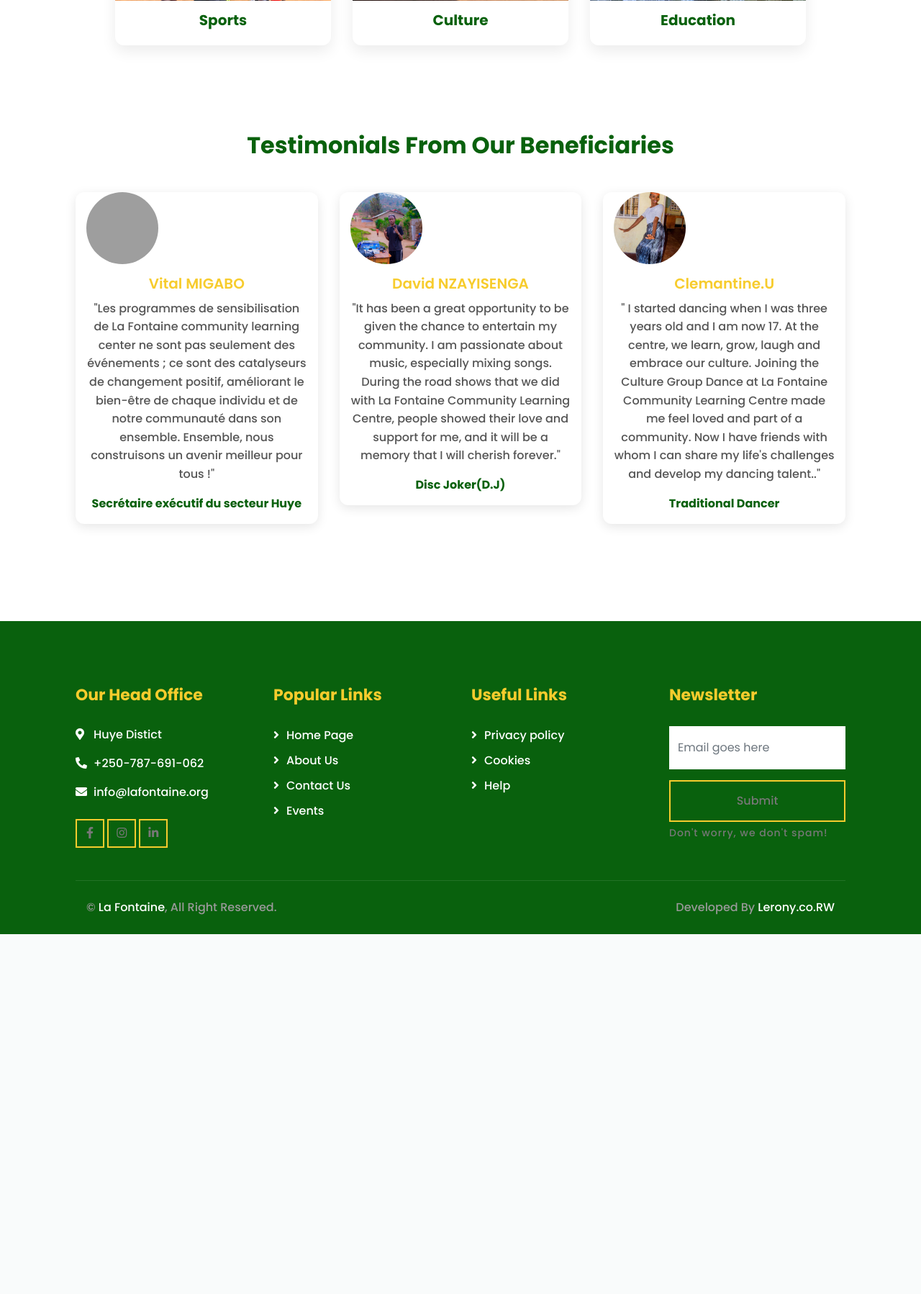
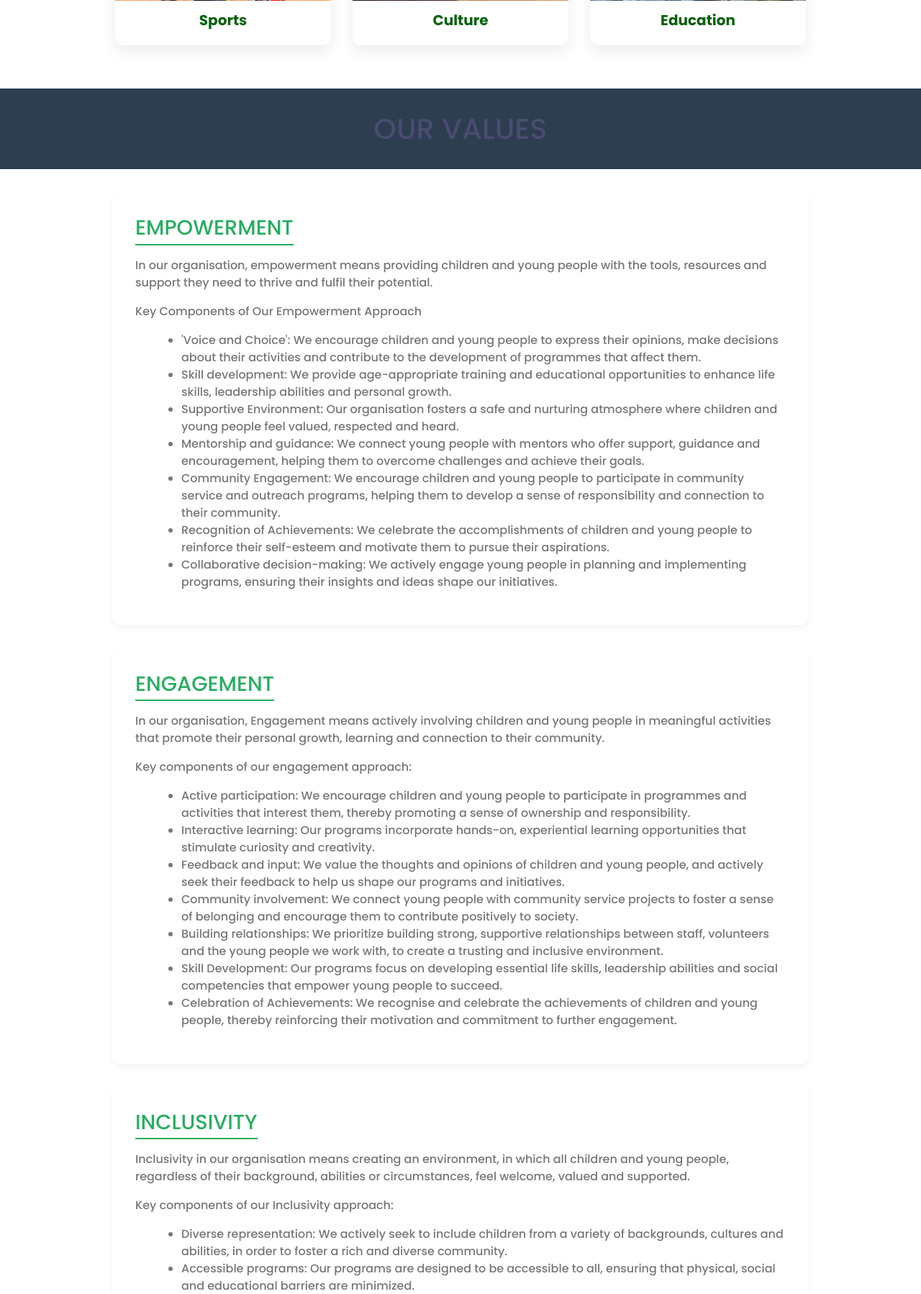
Before and after one commit to NURUKUNDOdigne3/la_fontaine, a PHP site: page /about.html in a window 1280 px wide. Shown: the part 2402-4200 px from the top of the page at 72% size. Before the commit the page ends 3700 px from the top, so only its background shows below. Run offline with PHP 8.4, Linux system fonts and the light colour scheme; some libraries are stand-ins or nearby versions; grey boxes are pictures that could not be loaded.

Commit message:
yes_uplaod

```diff
--- a/about.html
+++ b/about.html
@@ -431,6 +431,83 @@ Involving the community in the early childhood education program allowed for the
 
 
 
+
+<header>
+    <h1>OUR VALUES</h1>
+</header>
+
+<main>
+    <!-- EMPOWERMENT -->
+    <section class="value-section">
+        <h2>EMPOWERMENT</h2>
+        <p>In our organisation, empowerment means providing children and young people with the tools, resources and support they need to thrive and fulfil their potential.</p>
+        <p>Key Components of Our Empowerment Approach</p>
+        <ul>
+            <li>'Voice and Choice': We encourage children and young people to express their opinions, make decisions about their activities and contribute to the development of programmes that affect them.</li>
+            <li>Skill development: We provide age-appropriate training and educational opportunities to enhance life skills, leadership abilities and personal growth.</li>
+            <li>Supportive Environment: Our organisation fosters a safe and nurturing atmosphere where children and young people feel valued, respected and heard.</li>
+            <li>Mentorship and guidance: We connect young people with mentors who offer support, guidance and encouragement, helping them to overcome challenges and achieve their goals.</li>
+            <li>Community Engagement: We encourage children and young people to participate in community service and outreach programs, helping them to develop a sense of responsibility and connection to their community.</li>
+            <li>Recognition of Achievements: We celebrate the accomplishments of children and young people to reinforce their self-esteem and motivate them to pursue their aspirations.</li>
+            <li>Collaborative decision-making: We actively engage young people in planning and implementing programs, ensuring their insights and ideas shape our initiatives.</li>
+        </ul>
+    </section>
+
+    <!-- ENGAGEMENT -->
+    <section class="value-section">
+        <h2>ENGAGEMENT</h2>
+        <p>In our organisation, Engagement means actively involving children and young people in meaningful activities that promote their personal growth, learning and connection to their community.</p>
+        <p>Key components of our engagement approach:</p>
+        <ul>
+            <li>Active participation: We encourage children and young people to participate in programmes and activities that interest them, thereby promoting a sense of ownership and responsibility.</li>
+            <li>Interactive learning: Our programs incorporate hands-on, experiential learning opportunities that stimulate curiosity and creativity.</li>
+            <li>Feedback and input: We value the thoughts and opinions of children and young people, and actively seek their feedback to help us shape our programs and initiatives.</li>
+            <li>Community involvement: We connect young people with community service projects to foster a sense of belonging and encourage them to contribute positively to society.</li>
+            <li>Building relationships: We prioritize building strong, supportive relationships between staff, volunteers and the young people we work with, to create a trusting and inclusive environment.</li>
+            <li>Skill Development: Our programs focus on developing essential life skills, leadership abilities and social competencies that empower young people to succeed.</li>
+            <li>Celebration of Achievements: We recognise and celebrate the achievements of children and young people, thereby reinforcing their motivation and commitment to further engagement.</li>
+        </ul>
+    </section>
+
+    <!-- INCLUSIVITY -->
+    <section class="value-section">
+        <h2>INCLUSIVITY</h2>
+        <p>Inclusivity in our organisation means creating an environment, in which all children and young people, regardless of their background, abilities or circumstances, feel welcome, valued and supported.</p>
+        <p>Key components of our Inclusivity approach:</p>
+        <ul>
+            <li>Diverse representation: We actively seek to include children from a variety of backgrounds, cultures and abilities, in order to foster a rich and diverse community.</li>
+            <li>Accessible programs: Our programs are designed to be accessible to all, ensuring that physical, social and educational barriers are minimized.</li>
+            <li>Culturally responsive practices: We respect and celebrate the diverse cultures and identities of the children and young people we work with, and we incorporate their perspectives into our programs.</li>
+            <li>Safe spaces: We provide safe, supportive environments where children and young people can express themselves freely and without fear of judgment.</li>
+            <li>Empowerment through participation: We encourage active participation from all children and young people in decision-making processes, ensuring their voices are heard and valued.</li>
+            <li>Training and awareness: We provide ongoing training for staff and volunteers on inclusivity, diversity and equity to equip them to support all children effectively.</li>
+            <li>Community Collaboration: We collaborate with families, community organizations and stakeholders to create a supportive network that embraces all children and young people.</li>
+        </ul>
+    </section>
+
+    <!-- RESPECT -->
+    <section class="value-section">
+        <h2>RESPECT</h2>
+        <p>In our organisation, Respect means recognising the inherent dignity, worth and potential of every child and young person we support. It involves fostering an environment in which everyone feels valued and treated fairly.</p>
+        <p>Key components of our approach to respect:</p>
+        <ul>
+            <li>Valuing individuality: We honor the unique backgrounds, identities and experiences of each child and young person, celebrating their differences.</li>
+            <li>Active listening: We practice attentive listening to ensure that children and young people feel heard and understood.</li>
+            <li>Positive Communication: We promote respectful language and communication, encouraging kindness and consideration in all interactions.</li>
+            <li>Empowerment through Trust: We build trusting relationships, enabling children and young people to express themselves freely and take risks in a safe environment.</li>
+            <li>Fair Treatment: We ensure that all children and young people are treated fairly, without bias or discrimination, and that their rights are upheld.</li>
+            <li>We encourage self-respect: We educate children and young people about the importance of self-respect and help them to develop a positive self-image.</li>
+            <li>Conflict resolution: We approach conflicts with respect, encouraging constructive dialogue and understanding among all parties involved.</li>
+        </ul>
+    </section>
+</main
+
+
+
+
+
+
+
 <!-- Testimonial Start -->
 <div class="testimonial">
     <div class="container">
--- a/css/style.css
+++ b/css/style.css
@@ -864,6 +864,80 @@ a:focus {
 }
 
 
+
+
+
+
+ header {
+            background-color: #2c3e50;
+            color: white;
+            text-align: center;
+            padding: 2rem 1rem;
+        }
+
+        header h1 {
+            margin: 0;
+            font-size: 2.5rem;
+        }
+
+        main {
+            max-width: 1000px;
+            margin: 2rem auto;
+            padding: 0 1rem;
+        }
+
+        .value-section {
+            background-color: white;
+            border-radius: 12px;
+            box-shadow: 0 4px 10px rgba(0,0,0,0.05);
+            padding: 2rem;
+            margin-bottom: 2rem;
+            transition: transform 0.3s ease;
+        }
+
+        .value-section:hover {
+            transform: translateY(-5px);
+        }
+
+        .value-section h2 {
+            color: #27ae60;
+            margin-bottom: 1rem;
+            font-size: 1.8rem;
+            border-bottom: 2px solid #27ae60;
+            display: inline-block;
+            padding-bottom: 0.3rem;
+        }
+
+        .value-section p, .value-section ul {
+            margin-bottom: 1rem;
+        }
+
+        .value-section ul {
+            list-style: disc;
+            margin-left: 1.5rem;
+        }
+
+        @media (max-width: 768px) {
+            header h1 {
+                font-size: 2rem;
+            }
+
+            .value-section h2 {
+                font-size: 1.5rem;
+            }
+        }
+
+
+
+
+
+
+
+
+
+
+
+
 .causes {
     position: relative;
     width: 100%;
--- a/team.html
+++ b/team.html
@@ -64,9 +64,7 @@
                         <a href="donate.html" class="nav-item nav-link">Donate</a>
                         <a href="event.html" class="nav-item nav-link">Events</a>
                         <a href="team.html" class="nav-item nav-link active">Team</a>
-
                         <a href="join.html" class="nav-item nav-link">Join us</a>
-
                         <a href="contact.html"   class="nav-item nav-link">Contact</a>
                     </div>
                 </div>
@@ -265,8 +263,6 @@
                             </div>
                         </div>
                     </div>
-
-
                 </div>
             </div>
         </div>
```
